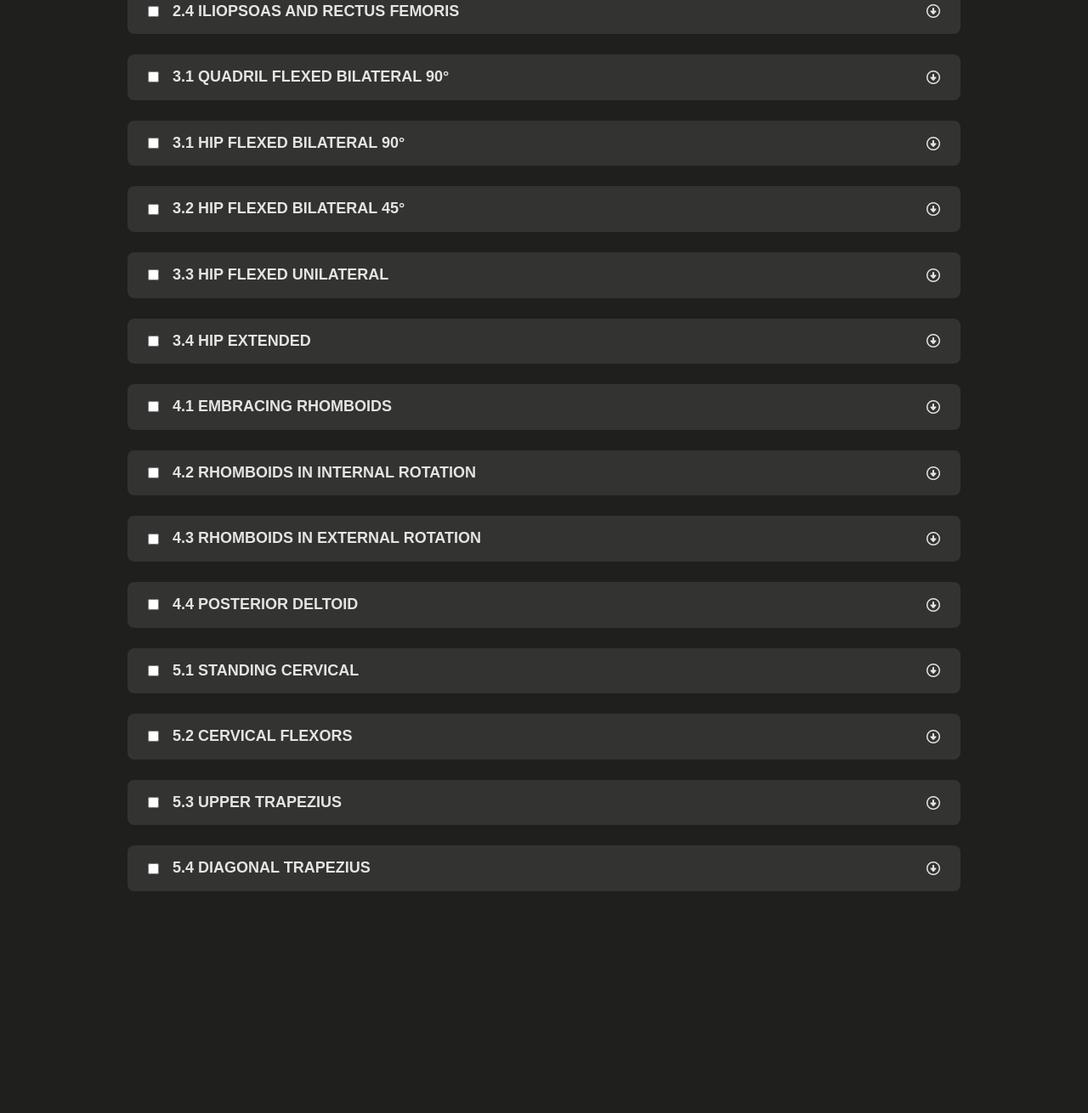
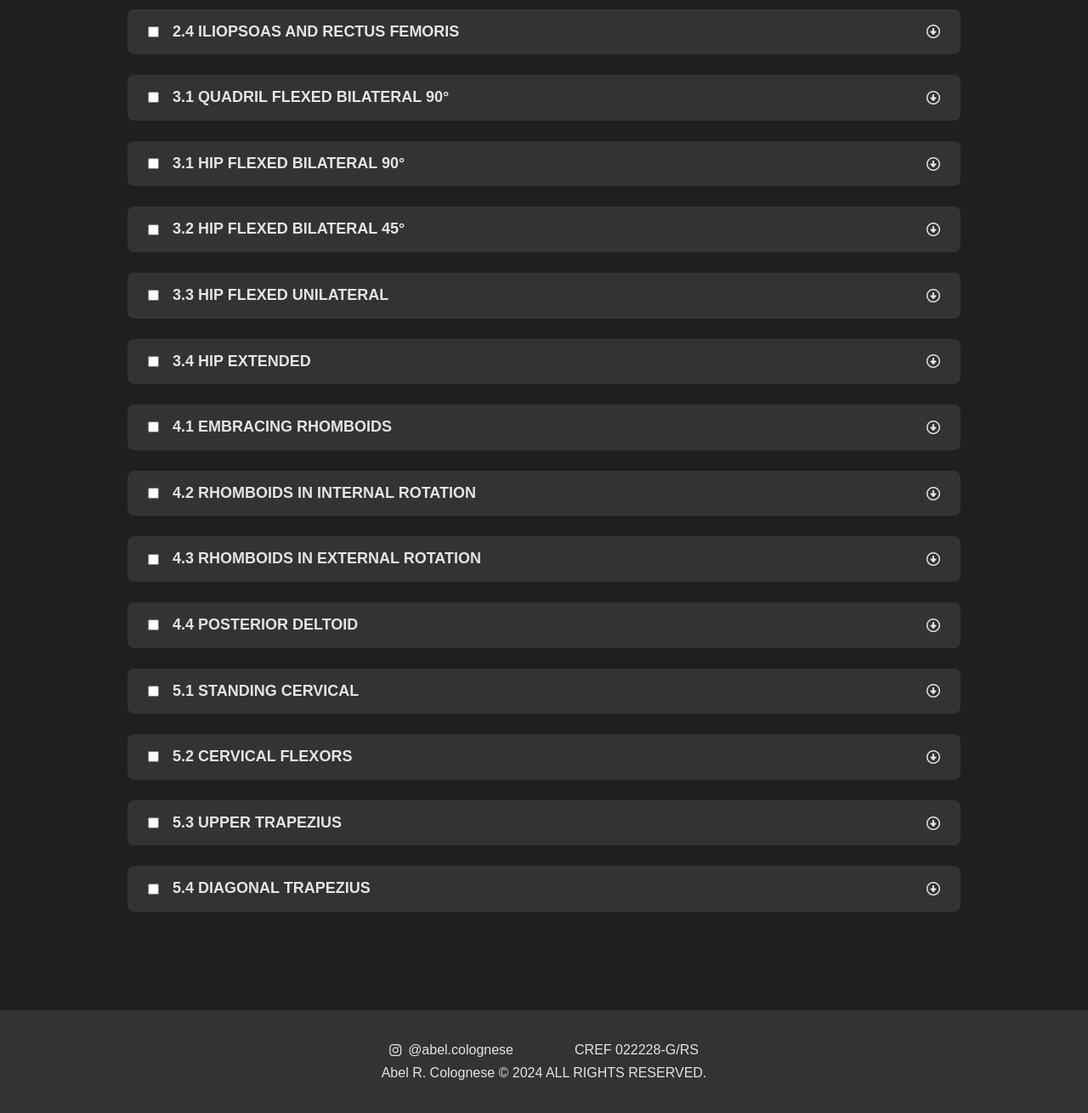
Before and after one commit to smiosso/stretch, a plain HTML site: page index.html in a window 1280 px wide. Shown: the part 993-2303 px from the top of the page at 85% size. Before the commit the page ends 2066 px from the top, so only its background shows below. Drawn offline with nearby package versions, Linux system fonts and the light colour scheme.

Commit message:
divaccordion style done

```diff
--- a/index.html
+++ b/index.html
@@ -59,6 +59,20 @@
 
     </main>
 
+    <footer id="footer">
+        <div class="medias">
+            <div class="instagram">
+                <i class="fa-brands fa-instagram"></i>
+                <p class="p2-medium">@abel.colognese</p>
+            </div>
+            <div class="cref">
+                <p class="p2-medium">CREF 022228-G/RS</p>
+            </div>
+        </div>
+        <div class="rigths">
+            <p class="p2-medium">Abel R. Colognese © 2024 ALL RIGHTS RESERVED.</p>
+        </div>
+    </footer>
 
 
     <!-- javascript links -->
--- a/index.js
+++ b/index.js
@@ -69,7 +69,7 @@ let exercises = [
         },
         img: "/img_alongamentos/2.1.png",
         limb: "lower",
-        difficulty: "begginer"
+        difficulty: "beginner"
     },
     {
         title: "2.2 Iliopsoas standing on wall bars",
@@ -81,7 +81,7 @@ let exercises = [
         },
         img: "/img_alongamentos/2.2.png",
         limb: "lower",
-        difficulty: "begginer"
+        difficulty: "beginner"
     },
     {
         title: "2.3 Iliopsoas kneeling",
@@ -93,7 +93,7 @@ let exercises = [
         },
         img: "/img_alongamentos/2.3.png",
         limb: "lower",
-        difficulty: "begginer"
+        difficulty: "beginner"
     },
     {
         title: "2.4 Iliopsoas and rectus femoris",
@@ -129,7 +129,7 @@ let exercises = [
         },
         img: "/img_alongamentos/3.1.png",
         limb: "lower",
-        difficulty: "begginer"
+        difficulty: "beginner"
     },
     {
         title: "3.2 Hip flexed bilateral 45°",
@@ -141,7 +141,7 @@ let exercises = [
         },
         img: "/img_alongamentos/3.2.png",
         limb: "lower",
-        difficulty: "begginer"
+        difficulty: "beginner"
     },
     {
         title: "3.3 Hip flexed unilateral",
@@ -153,7 +153,7 @@ let exercises = [
         },
         img: "/img_alongamentos/3.3.png",
         limb: "lower",
-        difficulty: "begginer"
+        difficulty: "beginner"
     },
     {
         title: "3.4 Hip extended",
@@ -177,7 +177,7 @@ let exercises = [
         },
         img: "/img_alongamentos/4.1.png",
         limb: "upper",
-        difficulty: "begginer"
+        difficulty: "beginner"
     },
     {
         title: "4.2 Rhomboids in internal rotation",
@@ -189,7 +189,7 @@ let exercises = [
         },
         img: "/img_alongamentos/4.2.png",
         limb: "upper",
-        difficulty: "begginer"
+        difficulty: "beginner"
     },
     {
         title: "4.3 Rhomboids in external rotation",
@@ -201,7 +201,7 @@ let exercises = [
         },
         img: "/img_alongamentos/4.3.png",
         limb: "upper",
-        difficulty: "begginer"
+        difficulty: "beginner"
     },
     {
         title: "4.4 Posterior deltoid",
@@ -225,7 +225,7 @@ let exercises = [
         },
         img: "/img_alongamentos/5.1.png",
         limb: "lower",
-        difficulty: "begginer"
+        difficulty: "beginner"
     },
     {
         title: "5.2 Cervical flexors",
@@ -237,7 +237,7 @@ let exercises = [
         },
         img: "/img_alongamentos/5.2.png",
         limb: "lower",
-        difficulty: "begginer"
+        difficulty: "beginner"
     },
     {
         title: "5.3 Upper trapezius",
@@ -249,7 +249,7 @@ let exercises = [
         },
         img: "/img_alongamentos/5.3.png",
         limb: "lower",
-        difficulty: "begginer"
+        difficulty: "beginner"
     },
     {
         title: "5.4 Diagonal trapezius",
@@ -313,22 +313,27 @@ function renderFunction(exercises) {
         divAccordion.className = "divAccordion";
         divAccordion.style.display = "none";
 
+        // container for text info
+        let containerInfo = document.createElement("div");
+        divAccordion.appendChild(containerInfo);
+        containerInfo.className = "containerInfo";
+
         let textTitle = document.createElement("p");
-        divAccordion.appendChild(textTitle);
+        containerInfo.appendChild(textTitle);
         textTitle.textContent = current.text.title;
         textTitle.className = "p-bold";
 
         let textDescription = document.createElement("p");
-        divAccordion.appendChild(textDescription);
+        containerInfo.appendChild(textDescription);
         textDescription.textContent = current.text.description;
 
         let textSubtitle = document.createElement("p");
-        divAccordion.appendChild(textSubtitle);
+        containerInfo.appendChild(textSubtitle);
         textSubtitle.textContent = current.text.subTitle;
         textSubtitle.className = "p-bold";
 
         let textMistakes = document.createElement("p");
-        divAccordion.appendChild(textMistakes);
+        containerInfo.appendChild(textMistakes);
         textMistakes.textContent = current.text.mistakesDescription;
 
         let img = document.createElement("img");
@@ -342,15 +347,17 @@ function showOnlyThisElement(index) {
     const allDivs = document.querySelectorAll('.divAccordion');
 
     for (let i = 0; i < allDivs.length; i++) {
-         if (i === index && allDivs[i].style.display !== "block") {
-            allDivs[i].style.display = "block";
-            // Make the clicked div visible
-            } else {
-                allDivs[i].style.display = "none";
-                // Hide all other divs
-            };
-         };
-};
+        if (i === index && allDivs[i].style.display !== "flex") {
+            allDivs[i].style.display = "flex"; // Certifique-se de usar 'flex' aqui
+         // Make the clicked div visible
+        } else {
+            allDivs[i].style.display = "none";
+            // Hide all other divs
+        }
+    }
+}
+
+
 
 function filterExercises() {
     let limb = document.getElementById("filterLimbs").value;
--- a/kitUi.css
+++ b/kitUi.css
@@ -90,9 +90,10 @@ p {
     font-family: "Poppins", sans-serif;
     font-size: 18px;
     font-style: normal;
-    font-weight: 400;
+    font-weight: 200;
     line-height: 120%; /* 21.6px */
     color: var(--white0);
+    background-color: transparent;
 }
 
 /* UI/Text/p1 bold */
@@ -103,6 +104,7 @@ p {
     font-weight: 700;
     line-height: 120%; /* 21.6px */
     color: var(--white0);
+    background-color: transparent;
 }
 
 /* UI/Text/p2 medium */
@@ -113,6 +115,7 @@ p {
     font-weight: 400;
     line-height: 120%; /* 19.2px */
     color: var(--white0);
+    background-color: transparent;
 }
 
 /* UI/Text/p2 medium bold */
@@ -123,6 +126,7 @@ p {
     font-weight: 600;
     line-height: 120%; /* 19.2px */
     color: var(--white0);
+    background-color: transparent;
 }
 
 /* UI/Text/p3 */
@@ -133,6 +137,7 @@ p {
     font-weight: 400;
     line-height: 120%; /* 16.8px */
     color: var(--white0);
+    background-color: transparent;
 }
 
 /* UI/Text/p4 */
@@ -143,6 +148,7 @@ p {
     font-weight: 400;
     line-height: 120%; /* 14.4px */
     color: var(--white0);
+    background-color: transparent;
 }
 
 /* UI/Text/a */
@@ -154,4 +160,5 @@ p {
     font-weight: 400;
     line-height: 120%; /* 14.4px */
     color: var(--white0);
+    background-color: transparent;
 }
--- a/style.css
+++ b/style.css
@@ -5,13 +5,14 @@
     box-sizing: border-box;
 }
 
-body {
+header {
+    margin-top: 20px;
     margin-left: 150px;
     margin-right: 150px;
 }
-
-header {
-    margin-top: 20px;
+.logo img {
+    width: 150px;
+    height: auto;
 }
 
 .filters {
@@ -20,6 +21,8 @@ header {
     display: inline-flex;
     align-items: center;
     gap: 24px;
+    margin-left: 150px;
+    margin-right: 150px;
 }
 
 .buttonFilter {
@@ -42,9 +45,9 @@ header {
     border-color: var(--yellow0);
 }
 
-img {
-    width: 150px;
-    height: auto;
+.containerExercises {
+    margin-left: 150px;
+    margin-right: 150px;
 }
 
 .exercise-container {
@@ -55,7 +58,9 @@ img {
     align-self: stretch;
     border-radius: 8px;
     background: var(--black0);
-    margin-bottom: 24px;
+    margin-top: 24px;
+    margin-left: 150px;
+    margin-right: 150px;
 }
 
 label {
@@ -90,6 +95,73 @@ i {
     cursor: pointer;
 }
 
+.containerInfo {
+    display: flex;
+    flex-direction: column;
+    justify-content: flex-start;
+    width: 60%;
+    margin-left: 24px;
+    background-color: var(--black0);
+    padding-top: 16px;
+}
+
+.containerInfo p {
+    margin-top: 16px;
+}
+
+.divAccordion {
+    display: flex;
+    flex-direction: row;
+    justify-content: space-between;
+    align-items: flex-start;
+    background-color: var(--black0);
+    margin-left: 150px;
+    margin-right: 150px;
+    padding: 16px;
+    gap: 24px;
+    border-radius: 8px;
+}
+
+img {
+    width: 35%;
+    height: auto;
+    margin-right: 0;
+    object-fit: cover;
+}
+
+
+.medias {
+    background-color: transparent;
+    display: flex;
+    align-items: flex-start;
+    gap: 72px;
+}
+.instagram {
+    display: flex;
+    align-items: center;
+    gap: 8px;
+    background-color: transparent;
+}
+
+.rigths,
+.cref {
+    text-align: center;
+    background-color: transparent;
+}
+
+#footer {
+    display: flex;
+    width: 100%;
+    height: 121px;
+    flex-direction: column;
+    justify-content: center;
+    align-items: center;
+    gap: 8px;
+    flex-shrink: 0;
+    background-color: var(--black0);
+    margin-top: 116px;
+}
+
 /* fazer um @media print e incluir o style do vai ser salvo em pdf,
 usar o comand p com a opção se salvar pdf ao invés de usar a API para
 simplificar o processo nesse momento */
```
Also changed, not shown: 1 other file.
